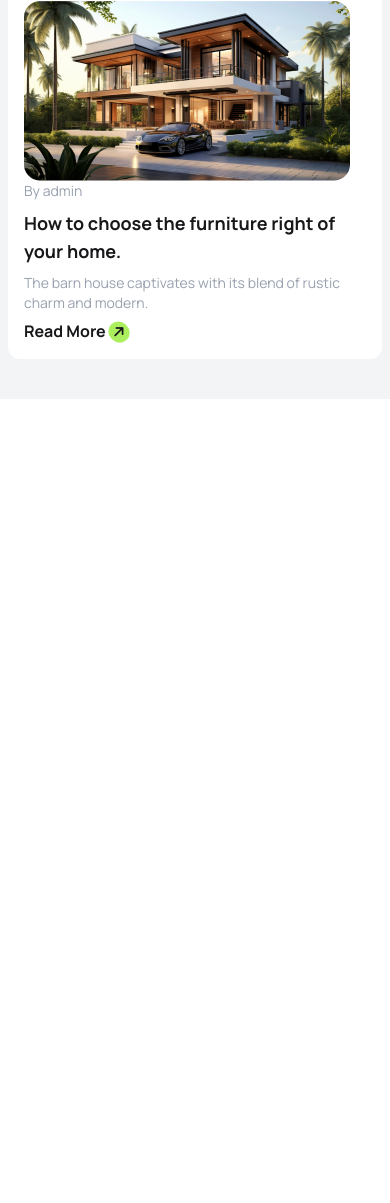
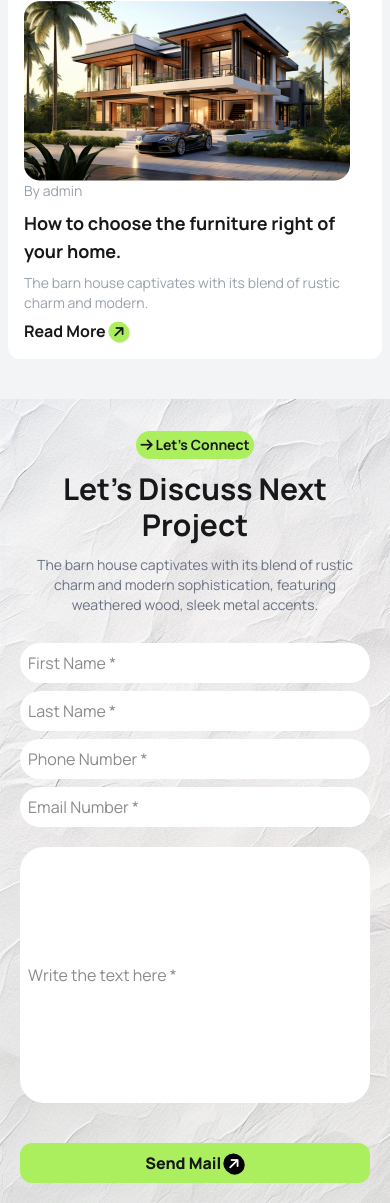
Before and after one commit to Maruf131/Assignment-3, a plain HTML site: page index.html in a window 390 px wide. Shown: the part 6552-7755 px from the top of the page. Before the commit the page ends 6951 px from the top, so only its background shows below. Drawn offline with nearby package versions, Linux system fonts and the light colour scheme.

Commit message:
added another new section and responsive mobile device

```diff
--- a/index.html
+++ b/index.html
@@ -243,14 +243,16 @@
                         class="fa-solid fa-arrow-right"></i>
                     Rinterio News</button>
                 <h1 class="text-3xl font-bold mt-3">Read Our Articles and News</h1>
-                <p class="text-sm text-gray-500 w-2/3 mx-auto mt-3">The barn house captivates with its blend of rustic charm and modern sophistication, featuring weathered wood, sleek metal accents.</p>
+                <p class="text-sm text-gray-500 w-2/3 mx-auto mt-3">The barn house captivates with its blend of rustic
+                    charm and modern sophistication, featuring weathered wood, sleek metal accents.</p>
             </div>
             <div class="grid xl:grid-cols-3 gap-10 mt-5">
                 <div class="bg-white p-4 rounded-xl">
                     <img src="assets/article1.png" alt="">
                     <h4 class="text-sm text-gray-400">By admin</h4>
                     <h2 class="text-lg font-bold mt-2">How to choose the furniture right of your home.</h2>
-                <p class="text-sm text-gray-400 mt-2">The barn house captivates with its blend of rustic charm and modern. </p>
+                    <p class="text-sm text-gray-400 mt-2">The barn house captivates with its blend of rustic charm and
+                        modern. </p>
                     <b class="mt-2">Read More <i
                             class="fa-solid fa-arrow-right text-sm -rotate-45 bg-[#ABEF5F] p-1 rounded-full mt-2"></i></b>
                 </div>
@@ -258,7 +260,8 @@
                     <img src="assets/article2.png" alt="">
                     <h4 class="text-sm text-gray-400">By admin</h4>
                     <h2 class="text-lg font-bold mt-2">How to choose the furniture right of your home.</h2>
-                <p class="text-sm text-gray-400 mt-2">The barn house captivates with its blend of rustic charm and modern. </p>
+                    <p class="text-sm text-gray-400 mt-2">The barn house captivates with its blend of rustic charm and
+                        modern. </p>
                     <b class="mt-2">Read More <i
                             class="fa-solid fa-arrow-right text-sm -rotate-45 bg-[#ABEF5F] p-1 rounded-full mt-2"></i></b>
                 </div>
@@ -266,10 +269,46 @@
                     <img src="assets/article3.png" alt="">
                     <h4 class="text-sm text-gray-400">By admin</h4>
                     <h2 class="text-lg font-bold mt-2">How to choose the furniture right of your home.</h2>
-                <p class="text-sm text-gray-400 mt-2">The barn house captivates with its blend of rustic charm and modern. </p>
+                    <p class="text-sm text-gray-400 mt-2">The barn house captivates with its blend of rustic charm and
+                        modern. </p>
                     <b class="mt-2">Read More <i
                             class="fa-solid fa-arrow-right text-sm -rotate-45 bg-[#ABEF5F] p-1 rounded-full mt-2"></i></b>
                 </div>
+            </div>
+        </section>
+
+        <section style="background-image: url(./assets/bg.jpg); background-repeat: no-repeat; "
+            class="bg-local xl:p-10 p-5 bg-cover">
+            <div class="text-center">
+                <button class="bg-[#ABEF5F] p-1 rounded-2xl text-sm font-bold mt-3"><i
+                        class="fa-solid fa-arrow-right"></i>
+                    Let’s Connect</button>
+                <h1 class="text-3xl font-bold mt-3">Let’s Discuss Next Project</h1>
+                <p class="text-sm text-gray-500 xl:w-2/4 mx-auto mt-3">The barn house captivates with its blend of
+                    rustic
+                    charm and modern sophistication, featuring weathered wood, sleek metal accents.</p>
+            </div>
+
+            <div>
+                <div class="mt-5 xl:flex gap-10 xl:w-3/4 m-auto">
+                    <input type="text" name="" id="" class="bg-white border-none p-2 rounded-3xl w-full mt-2"
+                        placeholder="First Name *">
+                    <input type="text" name="" id="" class="bg-white border-none p-2 rounded-3xl w-full mt-2"
+                        placeholder="Last Name *">
+                </div>
+                <div class="xl:mt-5 xl:flex gap-10 xl:w-3/4 m-auto">
+                    <input type="text" name="" id="" class="bg-white border-none p-2 rounded-3xl w-full mt-2"
+                        placeholder="Phone Number *">
+                    <input type="text" name="" id="" class="bg-white border-none p-2 rounded-3xl w-full mt-2"
+                        placeholder="Email Number *">
+                </div>
+                <div class="mt-5 xl:w-3/4 m-auto">
+                    <input type="" name="" id="" class="bg-white border-none p-2 rounded-3xl w-full h-64 "
+                        placeholder="Write the text here *">
+                </div>
+                <div class="mt-5 xl:w-3/4 m-auto">
+                    <button class="bg-[#ABEF5F] p-2 rounded-xl font-extrabold mt-5 w-full">Send Mail <i
+                            class="fa-solid fa-arrow-right text-sm -rotate-45 bg-black p-1 rounded-full text-white"></i></button>
                 </div>
         </section>
     </main>
```
Lines whose indentation alone changed are shown as unchanged.
